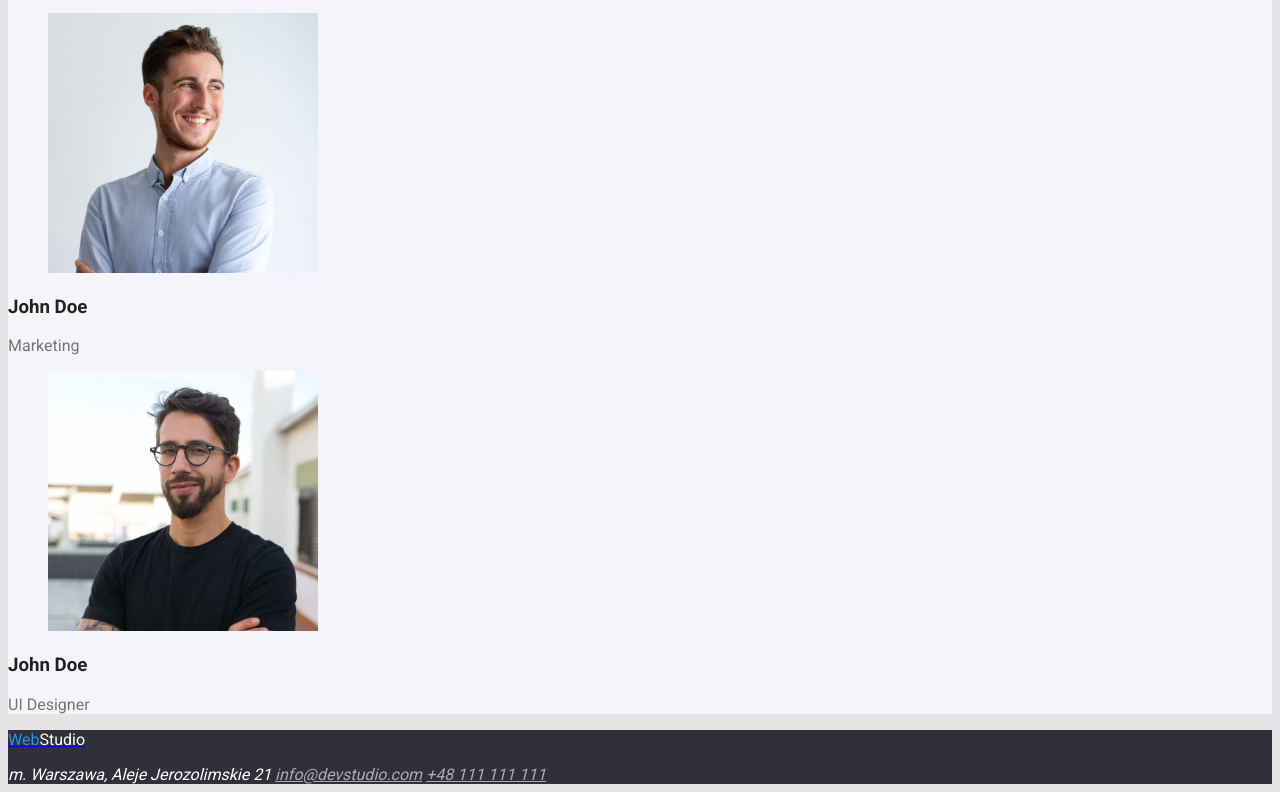
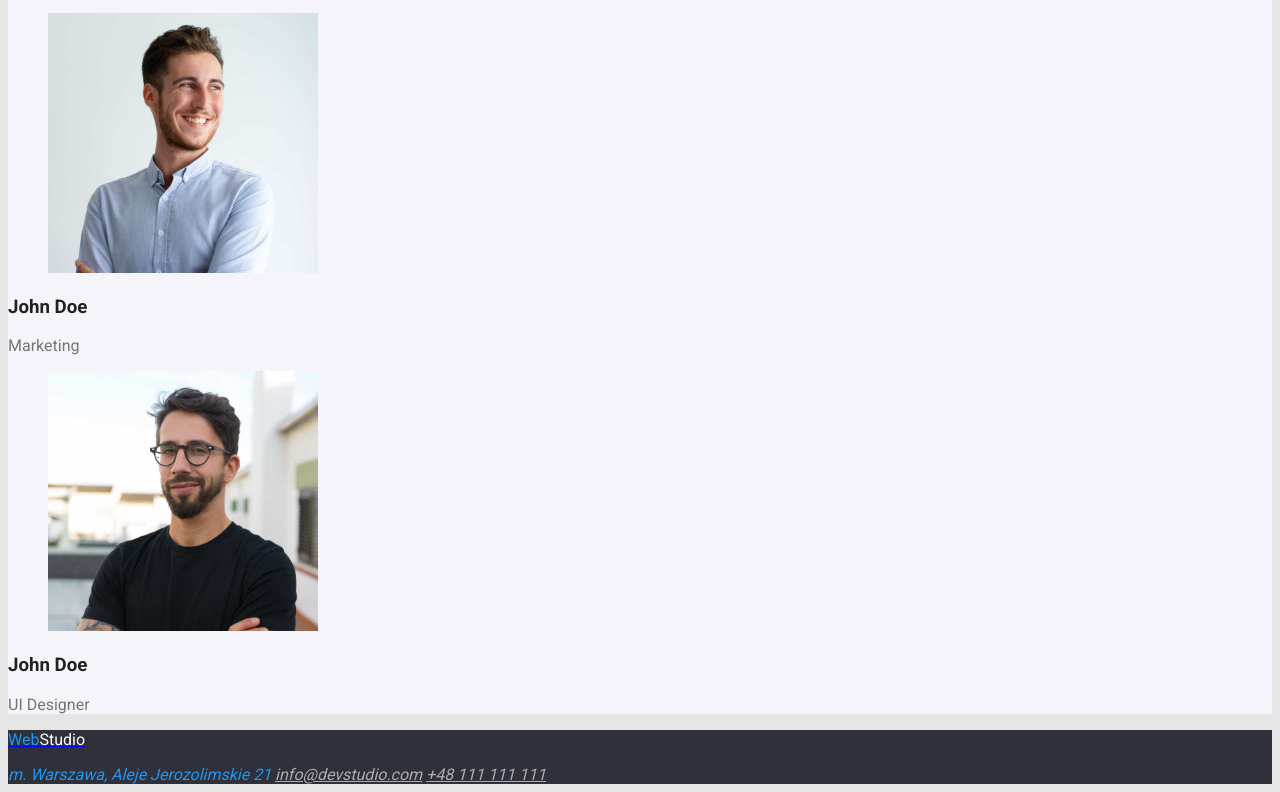
Before and after one commit to IhorPetriv88/goit-markup-hw-02, a plain HTML site: page index.html in a window 1280 px wide. Shown: the part 2502-3294 px from the top of the page. Drawn offline with Linux system fonts and the light colour scheme.

Commit message:
add hover + focus to address

```diff
--- a/css/styles.css
+++ b/css/styles.css
@@ -141,6 +141,11 @@ ul {
 .address-street {
   color:var(--starter-color);
 }
+.address-street,
+.address-contact:hover,
+.address-contact:focus {
+  color: var(--address-logo-color)
+}
 /* BUTTON */
 button {
   font-family: inherit;
```
